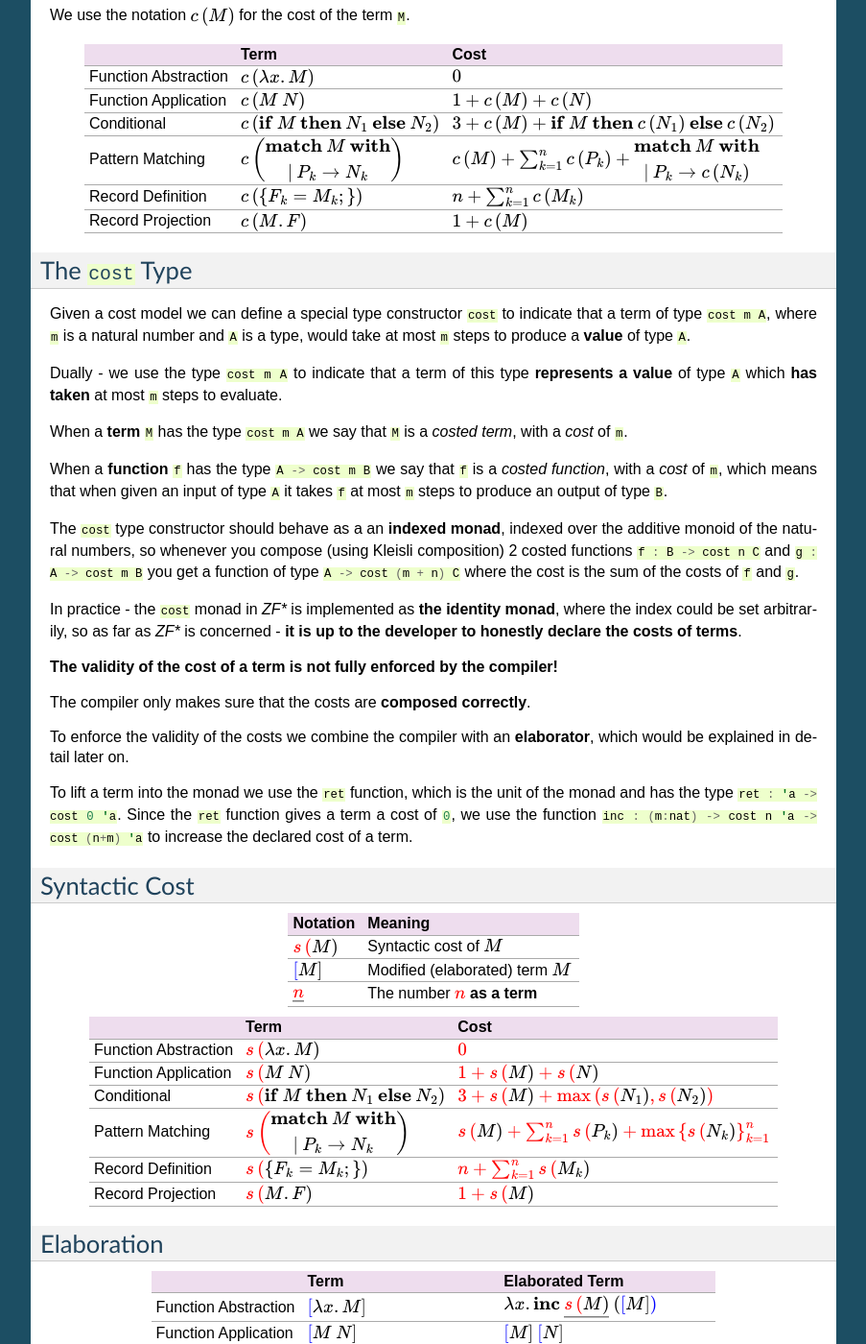
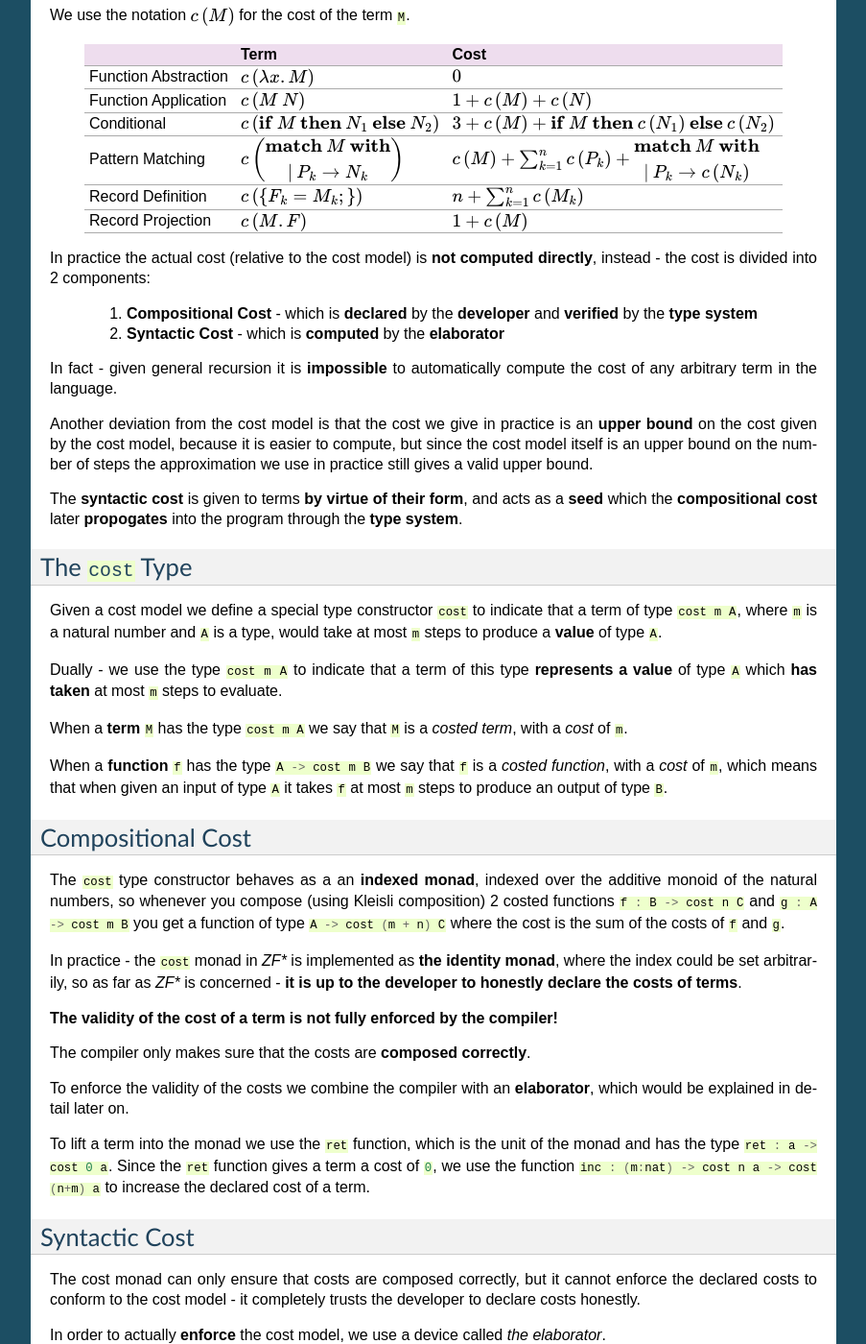
Before and after one commit to zenprotocol/docs, a Sphinx documentation site: the page built from docs/root/contracts/cost.rst, in a window 1280 px wide and 1400 px high, scrolled down 377 px. Shown: the whole window at 96% size, without its empty margins (198-1101 px from the left). Built offline with Sphinx 7.4.7, drawn with Linux system fonts in a browser that asks for light colours; some of the changed text lies outside the part shown.

Commit message:
most of the cost basics are described

```diff
--- a/docs/root/contracts/cost.rst
+++ b/docs/root/contracts/cost.rst
@@ -50,10 +50,29 @@ We use the notation :math:`c\left(M\right)` for the cost of the term :fsharp:`M`
      - :math:`c\left(\color{black}{ M.F }\right)`
      - :math:`1 + c\left(\color{black}{M}\right)`
 
+In practice the actual cost (relative to the cost model) is **not computed directly**,
+instead - the cost is divided into 2 components:
+
+  1. **Compositional Cost** - which is **declared** by the **developer** and
+     **verified** by the **type system**
+  2. **Syntactic Cost** - which is **computed** by the **elaborator**
+
+In fact - given general recursion it is **impossible** to automatically compute the cost
+of any arbitrary term in the language.
+
+Another deviation from the cost model is that the cost we give in practice is
+an **upper bound** on the cost given by the cost model, because it is easier to compute,
+but since the cost model itself is an upper bound on the number of steps the approximation
+we use in practice still gives a valid upper bound.
+
+The **syntactic cost** is given to terms **by virtue of their form**, and acts as a **seed** which
+the **compositional cost** later **propogates** into the program through the **type system**.
+
+
 The :fsharp:`cost` Type
 -----------------------
 
-Given a cost model we can define a special type constructor :fsharp:`cost` to indicate that
+Given a cost model we define a special type constructor :fsharp:`cost` to indicate that
 a term of type :fsharp:`cost m A`, where :fsharp:`m` is a natural number and :fsharp:`A` is a
 type, would take at most :fsharp:`m` steps to produce a **value** of type :fsharp:`A`.
 
@@ -68,7 +87,11 @@ When a **function** :fsharp:`f` has the type :fsharp:`A -> cost m B` we say that
 given an input of type :fsharp:`A` it takes :fsharp:`f` at most :fsharp:`m` steps to produce
 an output of type :fsharp:`B`.
 
-The :fsharp:`cost` type constructor should behave as a an **indexed monad**, indexed over the
+
+Compositional Cost
+------------------
+
+The :fsharp:`cost` type constructor behaves as a an **indexed monad**, indexed over the
 additive monoid of the natural numbers, so whenever you compose (using Kleisli composition)
 2 costed functions :fsharp:`f : B -> cost n C` and :fsharp:`g : A -> cost m B`
 you get a function of type :fsharp:`A -> cost (m + n) C` where the cost is the sum of the costs
@@ -86,12 +109,29 @@ To enforce the validity of the costs we combine the compiler with an **elaborato
 which would be explained in detail later on.
 
 To lift a term into the monad we use the :fsharp:`ret` function, which is the unit of the
-monad and has the type :fsharp:`ret : 'a -> cost 0 'a`.
+monad and has the type :fsharp:`ret : a -> cost 0 a`.
 Since the :fsharp:`ret` function gives a term a cost of :fsharp:`0`, we use the function
-:fsharp:`inc : (m:nat) -> cost n 'a -> cost (n+m) 'a` to increase the declared cost of a term.
+:fsharp:`inc : (m:nat) -> cost n a -> cost (n+m) a` to increase the declared cost of a term.
 
 Syntactic Cost
 --------------
+
+The cost monad can only ensure that costs are composed correctly, but it cannot
+enforce the declared costs to conform to the cost model - it completely trusts
+the developer to declare costs honestly.
+
+In order to actually **enforce** the cost model, we use a device called *the elaborator*.
+
+The elaborator scans the syntax trees of the terms and recursively sums up the cost of
+each branch, adding additional constant cost with each clause and primitive operation.
+
+Eventually, when the elaborator reaches either a **lambda expression**,
+or a **let expression** - it embeds the accumulated cost of the body of the expression
+into the body, by replacing it with an application of the :fsharp:`inc` function, along
+with the accumulated cost, on the body; this ensures 2 things:
+
+    1. That the term returns an output which is wrapped in the :fsharp:`cost` monad.
+    2. That all the syntactic cost is accounted for.
 
 .. list-table::
    :header-rows: 1
@@ -130,9 +170,6 @@ Syntactic Cost
      - :math:`\color{red}{s\left(\color{black}{ M.F }\right)}`
      - :math:`\color{red}{1 + s\left(\color{black}{M}\right)}`
 
-Elaboration
------------
-
 .. list-table::
    :header-rows: 1
 
```
